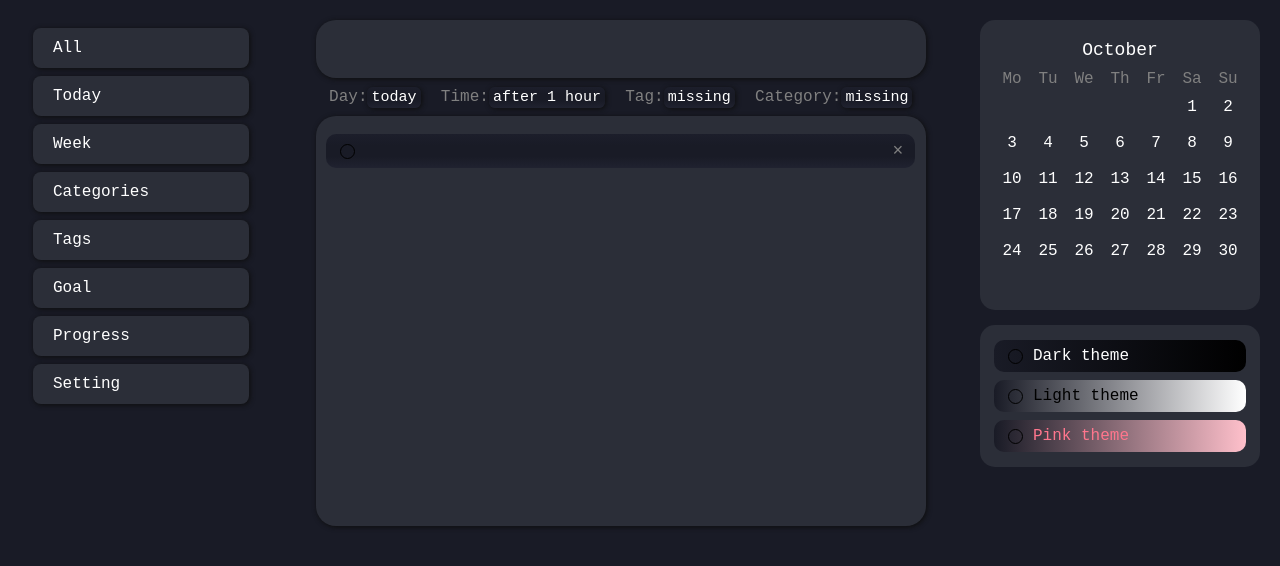
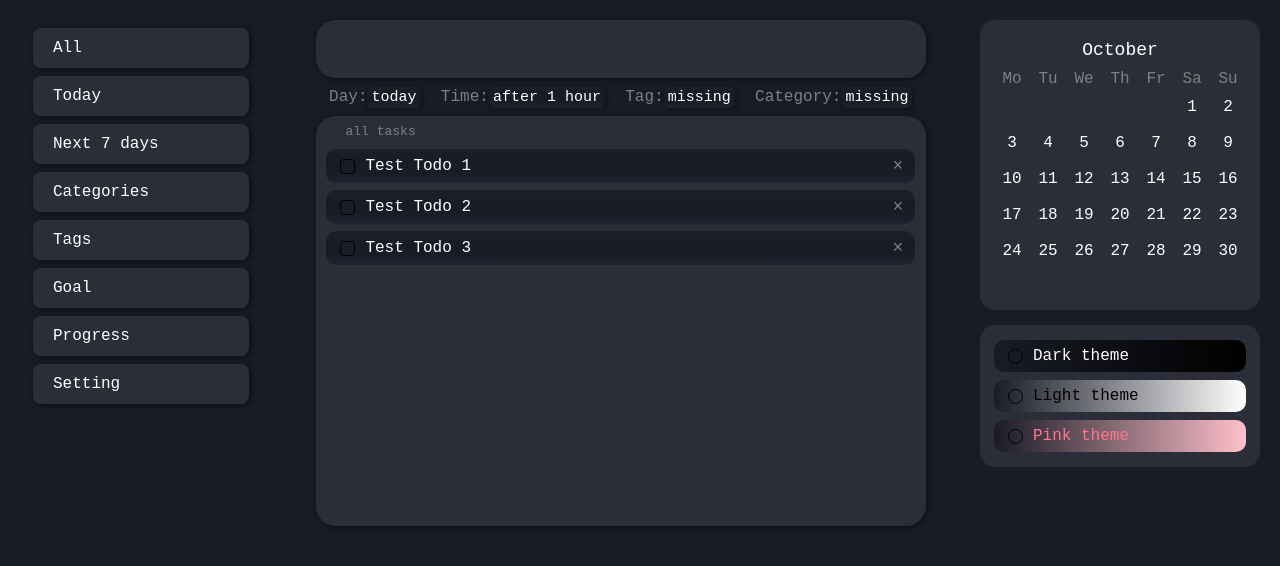
Before and after one commit to dropname1/advanced_todo_app, a Vue app: page / in a window 1280 px wide. Shown: the top 566 px of the page. Built offline with nearby package versions, Linux system fonts and the light colour scheme.

Commit message:
modifided

```diff
--- a/src/App.vue
+++ b/src/App.vue
@@ -1,7 +1,14 @@
 <template>
     <div class="mainAppWrapper">
-        <sideBar></sideBar>
-        <mainComponent></mainComponent>
+        <sideBar
+        v-on:buttonPressed="buttonPressed"
+        ></sideBar>
+        <mainComponent
+        :tasks="tasks"
+        :titleTaskWrapper="titleTaskWrapper"
+        v-on:removeTodo="removeTodo"
+        v-on:addTodo="addTodo"
+        ></mainComponent>
         <asideComponent></asideComponent>
     </div>
 </template>
@@ -13,6 +20,68 @@ import sideBarVue from './components/navigation/sideBar.vue';
 export default {
 data () {
     return {
+        tasks: [
+            {
+                id: 1,
+                title: 'Test Todo 1',
+                completed: false,
+                checked: false,
+                completedTime: {
+                    day: '',
+                    mounth: '',
+                    year: ''
+                },
+                date: {
+                    day: '',
+                    mounth: '',
+                    year: ''
+                },
+                tag: 'missing',
+                category: 'missing'
+            },{
+                id: 2,
+                title: 'Test Todo 2',
+                completed: false,
+                checked: false,
+                completedTime: {
+                    day: '',
+                    mounth: '',
+                    year: ''
+                },
+                date: {
+                    day: '',
+                    mounth: '',
+                    year: ''
+                },
+                tag: 'missing',
+                category: 'missing'
+            },{
+                id: 3,
+                title: 'Test Todo 3',
+                completed: false,
+                checked: false,
+                completedTime: {
+                    day: '',
+                    mounth: '',
+                    year: ''
+                },
+                date: {
+                    day: '',
+                    mounth: '',
+                    year: ''
+                },
+                tag: 'missing',
+                category: 'missing'
+            }
+        ],
+        saveTasks: [],
+        tasksToday: [],
+        tasksWeek: [],
+        progress: [],
+        tags: [],
+        titleTaskWrapper: 'all tasks',
+        todoId: 1,
+        maxDay: 0,
     }
 },
 components: {
@@ -21,6 +90,65 @@ components: {
     mainComponent: mainComponentVue,
 },
 methods: {
+    removeTodo(task) {
+        this.progress.push(task)
+        this.tasks = this.tasks.filter(item => item !== task)
+        this.saveTasks = this.tasks
+    },
+    buttonPressed(name,title) {
+        this.titleTaskWrapper = title
+        this.dateFilterButton(name,title)
+    },
+    addTodo (data) {
+        this.tasks.push({
+            id: this.todoId++,
+            title: data.title,
+            completed: false,
+            checked: false,
+            completedTime: {
+                day: '',
+                mounth: '',
+                year: ''
+            },
+            date: {
+                day: data.day,
+                mounth: data.mounth,
+                year: data.year,
+                week: data.week,
+            },
+            tag: 'missing',
+            category: 'missing'
+        })
+        this.saveTasks = this.tasks
+    },
+    dateFilterButton (name,title) {
+        let date = new Date()
+        let day = date.getDate()
+        let mounth = date.getMonth()
+        let year = date.getFullYear()
+        let week = date.getDay()
+
+
+        if (name === 'All') {
+            this.tasks = this.saveTasks
+        }
+        else if (name === 'Today') {
+            this.tasks = this.tasks.filter((item)=> {
+
+                return (
+                item.date.day === day &&
+                item.date.mounth === mounth &&
+                item.date.year === year)
+            })
+        }
+        else if (name === 'Week') {
+            this.tasks = this.tasks.filter((item)=> {
+                return item.date.day <= item.date.day + 7
+            })
+        }
+    }
+
+
 }
 }
 </script>
--- a/src/components/main/inputComponent.vue
+++ b/src/components/main/inputComponent.vue
@@ -1,6 +1,9 @@
 <template>
   <div class="inputWrapper">
-    <input type="text">
+    <input
+    v-model="inputValue"
+    @keyup="addTodo($event)"
+    type="text">
   </div>
 </template>
 
@@ -8,9 +11,32 @@
 export default {
 data () {
   return {
+    inputValue: ''
   }
 },
 methods: {
+  addTodo (event) {
+    if (event.code === 'Enter' || event.target.code === 'NumpadEnter') {
+      let date = new Date()
+      let day = date.getDate()
+      let mounth = date.getMonth()
+      let year = date.getFullYear()
+      let week = date.getDay()
+      let title = this.inputValue
+
+      let todoAddedData = {
+        day: day,
+        mounth: mounth,
+        year: year,
+        title: title,
+        week: week
+      }
+
+      this.$emit('addTodo', todoAddedData)
+      this.inputValue = ''
+    }
+
+  }
 }
 }
 </script>
--- a/src/components/main/mainComponent.vue
+++ b/src/components/main/mainComponent.vue
@@ -1,8 +1,14 @@
 <template>
   <div class="appMainWrapper">
-    <inputComponent></inputComponent>
+    <inputComponent
+    v-on:addTodo="addTodo"
+    ></inputComponent>
     <selectDay></selectDay>
-    <taskWrapper></taskWrapper>
+    <taskWrapper
+    v-on:removeTodo="removeTodo"
+    :titleTaskWrapper="titleTaskWrapper"
+    :tasks="tasks"
+    ></taskWrapper>
   </div>
 </template>
 
@@ -21,7 +27,19 @@ data () {
     return {
 
     }
+},
+methods: {
+removeTodo(task) {
+  this.$emit('removeTodo',task)
+},
+addTodo(data) {
+this.$emit('addTodo',data)
 }
+},
+props: [
+  'tasks',
+  'titleTaskWrapper'
+]
 
 }
 </script>
--- a/src/components/main/tasksWrapper.vue
+++ b/src/components/main/tasksWrapper.vue
@@ -1,22 +1,50 @@
 <template>
   <div class="tasksWrapper">
+    <div class="buttonsTitle">{{titleTaskWrapper}}</div>
 
-    <div class="buttonsTitle"></div>
+    <div class="todoItem" v-for="task in tasks" :key="task.id">
 
-    <div class="todoItem">
       <div class="checkboxTaskWrapper">
-        <div class="completedCheckbox">
+        <div class="completedCheckbox"
+        v-on:click="todoCompleted(task)"
+        :class="{deeppinkColor: task.completed}">
         </div>
+
+        <div class="task"
+        :class="{lineThrough: task.completed}">
+        {{task.title}}</div>
       </div>
+
       <div class="removeButtonWrapper">
-        <div class="removeButton">&times;</div>
+        <div
+        class="removeButton"
+        @click="removeTodo(task)"
+        >&times;</div>
     </div>
     </div>
+
   </div>
 </template>
 
 <script>
 export default {
+  methods: {
+    todoCompleted(task) {
+      task.completed = true
+
+      let date = new Date()
+      task.completedTime.day = date.getDate()
+      task.completedTime.mounth = date.getMonth()
+      task.completedTime.year = date.getFullYear()
+    },
+    removeTodo(task) {
+      this.$emit('removeTodo',task)
+    }
+  },
+  props: [
+    'tasks',
+    'titleTaskWrapper'
+  ]
 }
 </script>
 
@@ -65,7 +93,7 @@ export default {
 .completedCheckbox {
   width: 13px;
   height: 13px;
-  border-radius: 50%;
+  border-radius: 4px;
   border: 1px solid black;
   margin-right: 10px;
 }
--- a/src/components/navigation/sideBar.vue
+++ b/src/components/navigation/sideBar.vue
@@ -3,8 +3,9 @@
     <div class="buttonsWrapper" v-for="(button, index) in buttons" :key="button.id">
         <sideButton
         :button="buttons[index]"
-        v-on:removePressed="removePressed"
         :buttonsArray="buttons"
+
+        v-on:buttonPressed="buttonPressed"
         ></sideButton>
     </div>
     <div>
@@ -20,7 +21,7 @@ data() {
         buttons: [
             { id: 1, pressed: false, title:'all tasks',name: 'All'},
             { id: 2, pressed: false, title:'today\'s tasks',name: 'Today'},
-            { id: 3, pressed: false, title:'tasks for the week',name: 'Week'},
+            { id: 3, pressed: false, title:'tasks for the week',name: 'Next 7 days'},
             { id: 4, pressed: false, title: 'categories', name: 'Categories'},
             { id: 5, pressed: false, title:'tags',name: 'Tags'},
             { id: 6, pressed: false, title:'goals',name: 'Goal'},
@@ -33,11 +34,9 @@ components: {
     sideButton: sideButtonVue,
 },
 methods: {
-    removePressed (idButtonon) {
-        this.buttons.forEach(item => item.pressed = false)
-        let pressedButton = idButtonon - 1
-        this.buttons[pressedButton].pressed = true
-    },
+    buttonPressed(name, title) {
+        this.$emit('buttonPressed',name,title)
+    }
 },
 props:[
 ]
--- a/src/components/navigation/sideButton.vue
+++ b/src/components/navigation/sideButton.vue
@@ -1,5 +1,6 @@
 <template>
     <div class="sideBarButton"
+    @click="buttonPressed(button.name, button.title)"
     >
     {{button.name}}
     </div>
@@ -11,6 +12,11 @@ data () {
   return {
 
   }
+},
+methods: {
+buttonPressed(name, title) {
+  this.$emit('buttonPressed',name, title)
+}
 },
 props: [
   'button'
--- a/src/store/index.js
+++ b/src/store/index.js
@@ -1,10 +1,7 @@
 import { createStore } from 'vuex'
 
 export default createStore({
-  state: {
-    buttonTitle: "all tasks",
-    buttonsTasks: [],
-  },
+  state: {},
   getters: {},
   mutations: {},
   actions: {},
```
